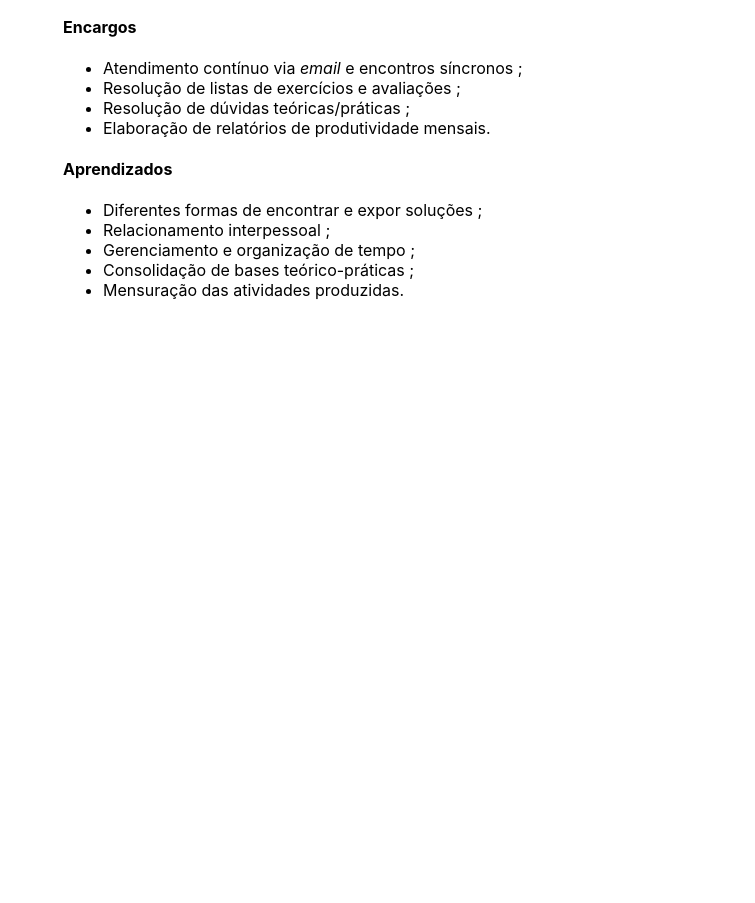
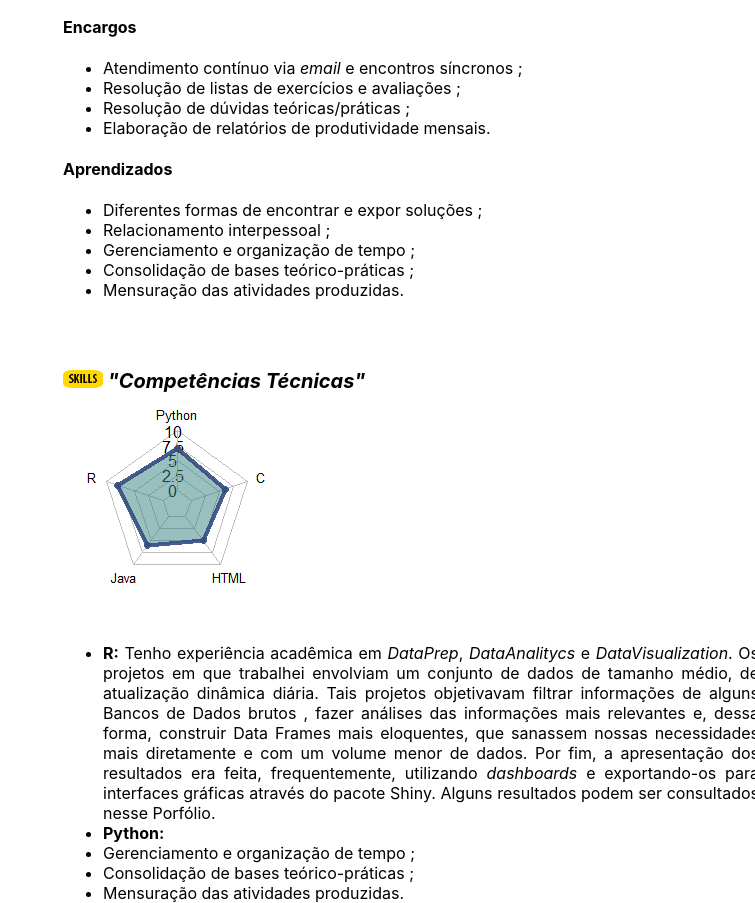
Before and after one commit to JoaoVictorMagalhaesSouza/joaovictormagalhaessouza.github.io, a plain HTML site: page index.html in a window 1280 px wide. Shown: the part 977-1880 px from the top of the page, without its empty margins (525-1280 px from the left). Before the commit the page ends 1277 px from the top, so only its background shows below. Drawn offline with Linux system fonts and the light colour scheme.

Commit message:
Technical Competencies

```diff
--- a/css/classes.css
+++ b/css/classes.css
@@ -79,7 +79,8 @@ body{
     position: relative;
     top: 65px;
     left: 590px;
-    width: 30em;
+    width: 41em;
+    text-align: justify;
 }
 
 #myName{
@@ -115,9 +116,13 @@ body{
     transform: scale(1.7);
   }
 
+#mySkills{
+    position: relative;
+    left: 590px;
+    top: 50px;
+}
 
-
-  #iconProjeto{
+  #tags{
     border-radius: 25%;
 
 }
--- a/index.html
+++ b/index.html
@@ -34,7 +34,7 @@
     <br>
     <br>
 
-    <h2 id="nameProject" style="text-align: justify;"><img id="iconProjeto" src="imagens/tags-topics/projeto.png" title="Projeto">  <img id="iconProjeto" src="imagens/tags-topics/academ.png" title="Acadêmico"> "Criação de Shiny dashboards através da análise de ações da Bolsa de Valores de São Paulo"</h2>
+    <h2 id="nameProject" style="text-align: justify;"><img id="tags" src="imagens/tags-topics/projeto.png" title="Projeto">  <img id="tags" src="imagens/tags-topics/academ.png" title="Acadêmico"> "Criação de Shiny dashboards através da análise de ações da Bolsa de Valores de São Paulo"</h2>
     <h4 id="topic" style="text-align: justify;">Informações</h4>
     <p id="textTopic" style="text-align: justify;">Este projeto foi desenvolvido via <b>Trabalho de Iniciação Científica</b> conjuntamente com o professor <a href="https://fsbmat-ufv.github.io/" style="text-decoration:none";" target="_blank">Dr. Fernando de Souza Bastos</a>, da Universidade Federal de
         Viçosa - Campus Florestal, no ano de 2021. A nossa proposta
@@ -55,7 +55,7 @@
     <p id="textTopic" style="text-align: justify;">A documentação deste projeto pode ser acessada em: (Prover link aqui posteriormente)</p>
     <br>
     <br>
-    <h2 id="nameProject" style="text-align: justify;"><img id="iconProjeto" src="imagens/tags-topics/academ.png" title="Acadêmico"> "Monitoria na disciplina CCF 100 - Introdução à Programação"</h2>
+    <h2 id="nameProject" style="text-align: justify;"><img id="tags" src="imagens/tags-topics/academ.png" title="Acadêmico"> "Monitoria na disciplina CCF 100 - Introdução à Programação"</h2>
     <h4 id="topic" style="text-align: justify;">Informações</h4>
     <p id="textTopic" style="text-align: justify;">Este trabalho de <b>Monitoria</b> foi feito durante o 1º Semestre letivo do ano de 2021,
         durante o Período Especial Remoto 2, na Universidade Federal de Viçosa - Campus Florestal. O objetivo era atuar como monitor dos alunos da disciplina
@@ -77,6 +77,26 @@
         <li>Mensuração das atividades produzidas.</li>
     </ul>
     </p>
+    <br>
+    <br>
+    <h2 id="nameProject" style="text-align: justify;"><img id="tags" src="imagens/tags-topics/skills.png" title="Habilidades"> "Competências Técnicas"</h2>
+    <img id="mySkills" src="imagens/graficos/mySkills.png">
+    <ul id="topic">
+        <li><b>R:</b> Tenho experiência acadêmica em <i>DataPrep</i>, <i>DataAnalitycs</i> e <i>DataVisualization</i>. Os projetos em que trabalhei
+        envolviam um conjunto de dados de tamanho médio, de atualização dinâmica diária. Tais projetos objetivavam filtrar informações de alguns Bancos de Dados brutos
+        , fazer análises das informações mais relevantes e, dessa forma, construir Data Frames mais eloquentes, que sanassem nossas necessidades mais diretamente e com um volume
+        menor de dados. Por fim, a apresentação dos resultados era feita, frequentemente, utilizando <i>dashboards</i> e exportando-os para interfaces gráficas através do pacote Shiny.
+         Alguns resultados podem ser consultados nesse Porfólio.
+    </li>
+        <li><b>Python:</b></li>
+        <li>Gerenciamento e organização de tempo ;</li>
+        <li>Consolidação de bases teórico-práticas ;</li>
+        <li>Mensuração das atividades produzidas.</li>
+
+    </ul>
+
+
+
 
 
 
```
Also changed, not shown: imagens/graficos/Rplot.png (added), imagens/graficos/mySkills.png (added), imagens/tags-topics/skills.png (added).
